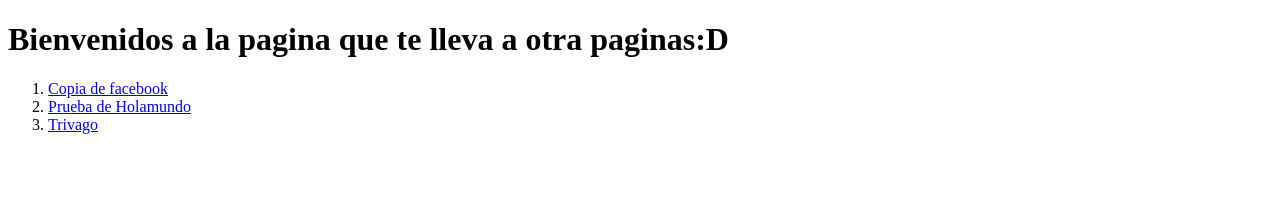
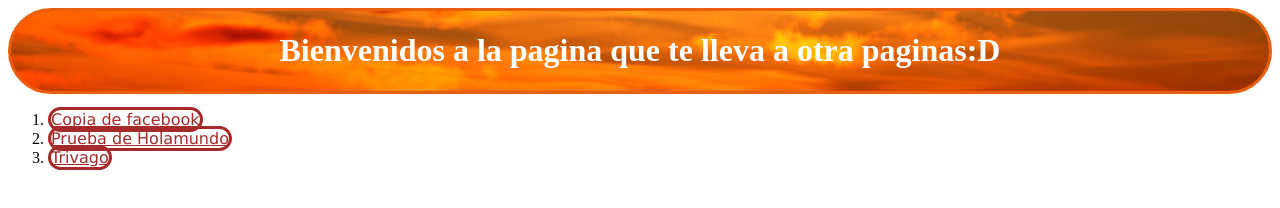
Before and after one commit to farcuad/codigos, a plain HTML site: page index.html in a window 1280 px wide. Drawn offline with Linux system fonts and the light colour scheme; the site is published under a folder, as on GitHub Pages, so addresses that start at the root find nothing.

Commit message:
Prueba 3

```diff
--- a/index.html
+++ b/index.html
@@ -3,7 +3,7 @@
 
 <head>
     <title>Document</title>
-    <link rel="stylesheet" href="/css/index.css">
+    <link rel="stylesheet" href="codigos/css/index.css">
 </head>
 
 <body>
```
